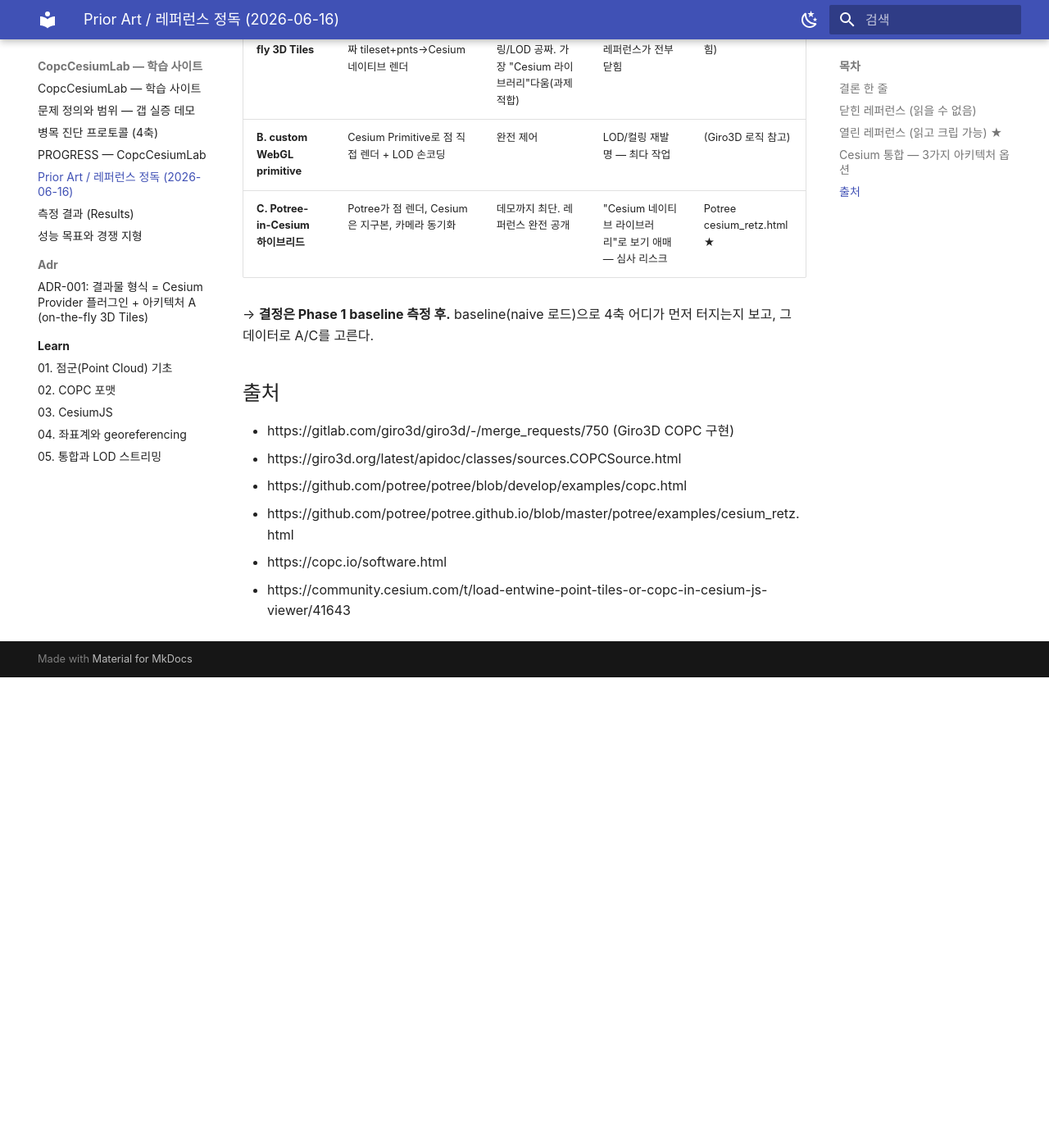
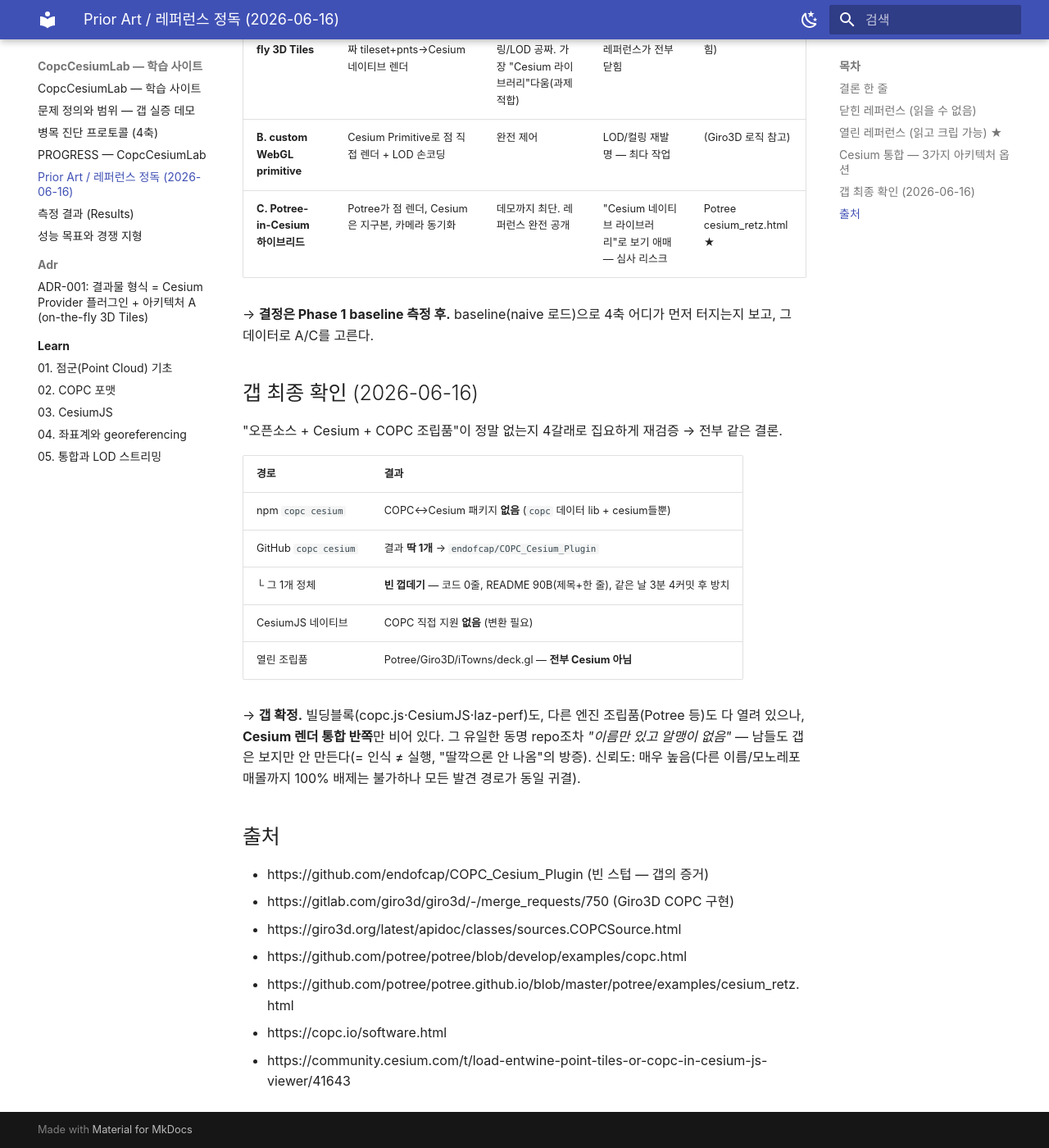
Before and after one commit to thissak/copc-cesium, an MkDocs documentation site: the page built from docs/REFERENCES.md, in a window 1280 px wide and 1400 px high, scrolled down 1496 px. Shown: the whole window at 82% size. Built offline with MkDocs 1.6.1 and Material for MkDocs 9.7.7, drawn with Linux system fonts in a browser that asks for light colours; before the commit the page ends 2322 px from its top, so only the background shows below that.

Commit message:
docs: 갭 최종 확인 — 오픈+Cesium+COPC 조립품 부재 (동명 repo는 빈 스텁)
- npm/GitHub/웹/네이티브 4갈래 재검증, 전부 동일 귀결
- GitHub 'copc cesium' = 단 1개(endofcap/COPC_Cesium_Plugin) = 코드 0줄 빈 스텁
- 빌딩블록·타 엔진 조립품은 열림, Cesium 렌더 통합 반쪽만 빔 → 갭 확정

Co-Authored-By: Claude Opus 4.8 (1M context) <noreply@anthropic.com>

```diff
--- a/docs/REFERENCES.md
+++ b/docs/REFERENCES.md
@@ -38,7 +38,24 @@
 
 → **결정은 Phase 1 baseline 측정 후.** baseline(naive 로드)으로 4축 어디가 먼저 터지는지 보고, 그 데이터로 A/C를 고른다.
 
+## 갭 최종 확인 (2026-06-16)
+
+"오픈소스 + Cesium + COPC 조립품"이 정말 없는지 4갈래로 집요하게 재검증 → 전부 같은 결론.
+
+| 경로 | 결과 |
+|------|------|
+| npm `copc cesium` | COPC↔Cesium 패키지 **없음** (`copc` 데이터 lib + cesium들뿐) |
+| GitHub `copc cesium` | 결과 **딱 1개** → `endofcap/COPC_Cesium_Plugin` |
+| └ 그 1개 정체 | **빈 껍데기** — 코드 0줄, README 90B(제목+한 줄), 같은 날 3분 4커밋 후 방치 |
+| CesiumJS 네이티브 | COPC 직접 지원 **없음** (변환 필요) |
+| 열린 조립품 | Potree/Giro3D/iTowns/deck.gl — **전부 Cesium 아님** |
+
+→ **갭 확정.** 빌딩블록(copc.js·CesiumJS·laz-perf)도, 다른 엔진 조립품(Potree 등)도 다 열려 있으나,
+**Cesium 렌더 통합 반쪽**만 비어 있다. 그 유일한 동명 repo조차 *"이름만 있고 알맹이 없음"* — 남들도 갭은 보지만 안 만든다(= 인식 ≠ 실행, "딸깍으론 안 나옴"의 방증).
+신뢰도: 매우 높음(다른 이름/모노레포 매몰까지 100% 배제는 불가하나 모든 발견 경로가 동일 귀결).
+
 ## 출처
+- https://github.com/endofcap/COPC_Cesium_Plugin (빈 스텁 — 갭의 증거)
 - https://gitlab.com/giro3d/giro3d/-/merge_requests/750 (Giro3D COPC 구현)
 - https://giro3d.org/latest/apidoc/classes/sources.COPCSource.html
 - https://github.com/potree/potree/blob/develop/examples/copc.html
```
Also changed, not shown: docs/learn/04-coordinate-systems.md (+1 -1 lines).
